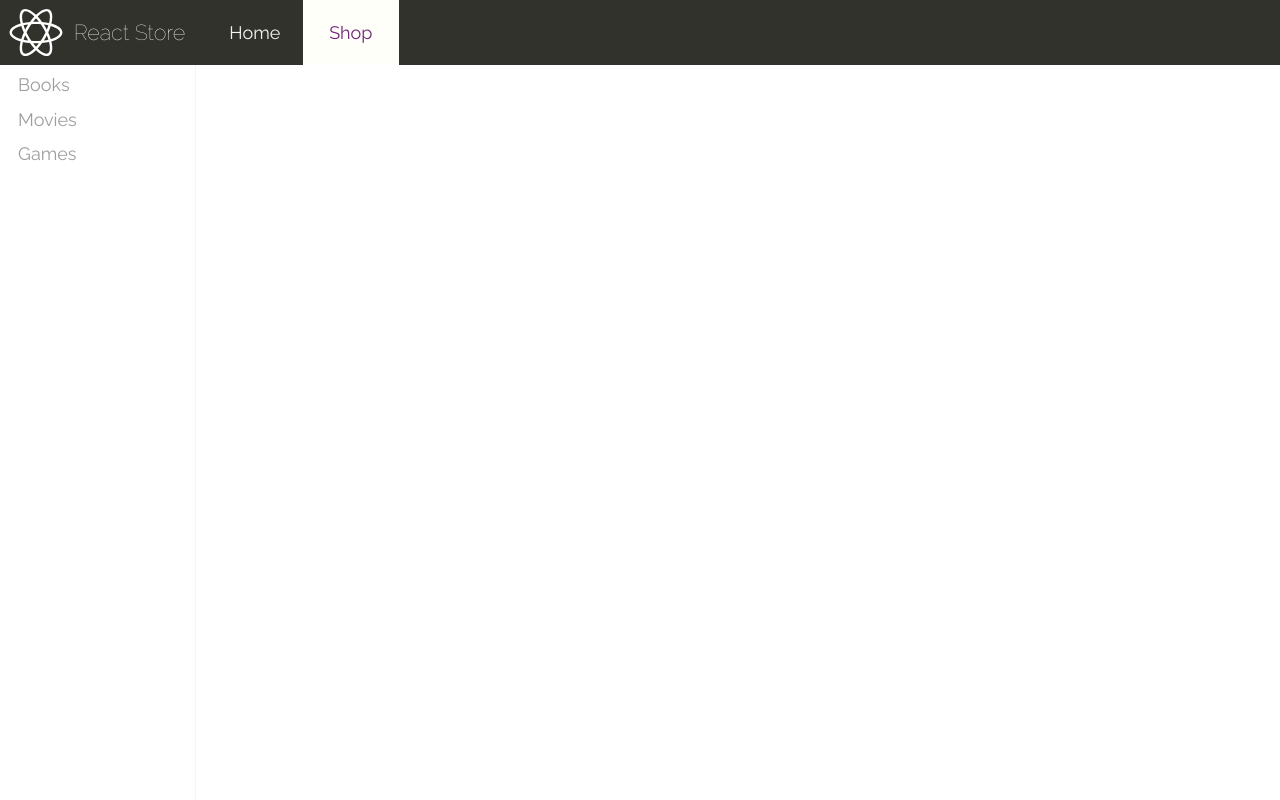
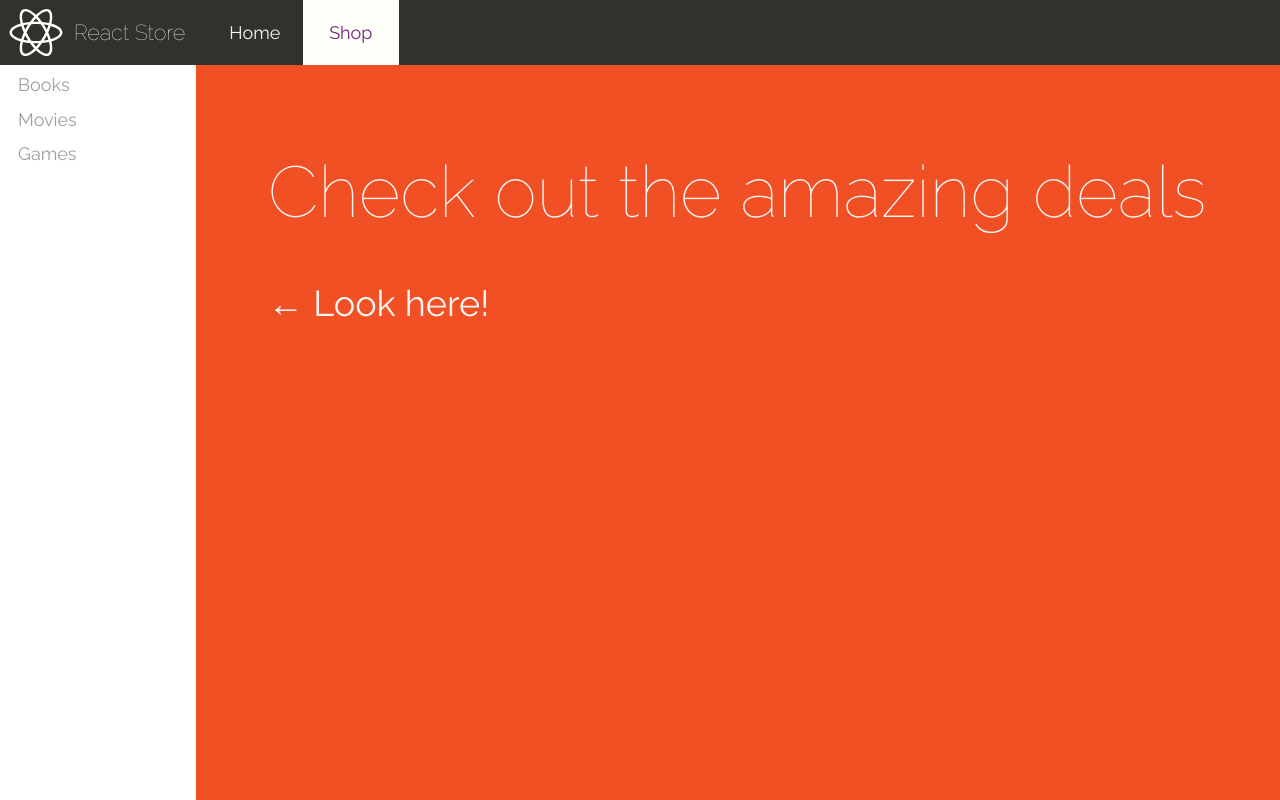
Before and after one commit to jongrim/react-store, a React (Create React App) app: page /shop in a window 1280 px wide. Built offline with nearby package versions, Linux system fonts and the light colour scheme.

Commit message:
Lift cart state and add jumbo display

```diff
--- a/src/components/App.js
+++ b/src/components/App.js
@@ -12,13 +12,45 @@ const appStyle = {
 };
 
 class App extends Component {
+  constructor(props) {
+    super(props);
+    this.state = {
+      cart: []
+    };
+
+    this.addToCart = this.addToCart.bind(this);
+  }
+
+  addToCart(product) {
+    this.setState(prevState => {
+      let cart = prevState.cart;
+      let itemIndex = cart.findIndex(item => item.name === product.name);
+      if (itemIndex !== -1) {
+        cart[itemIndex].quantity++;
+      } else {
+        product.quantity = 1;
+        cart.push(product);
+      }
+      return {
+        cart
+      };
+    });
+  }
+
   render() {
     return (
       <Router>
         <div style={appStyle}>
           <Nav />
           <Route exact path="/" component={Home} />
-          <Route path="/shop" component={Store} />
+          <Route
+            path="/shop"
+            render={props => {
+              return (
+                <Store cart={this.state.cart} addToCart={this.addToCart} />
+              );
+            }}
+          />
         </div>
       </Router>
     );
--- /dev/null
+++ b/src/components/JumboDisplay.js
@@ -0,0 +1,19 @@
+import React from 'react';
+import PropTypes from 'prop-types';
+
+const JumboDisplay = props => {
+  const jumboDisplay = {
+    flex: '1 1 240px',
+    padding: '2em 4em',
+    backgroundColor: props.bgColor || '#712F79',
+    color: props.color || '#F5F5F5'
+  };
+  return <div style={jumboDisplay}>{props.children}</div>;
+};
+
+JumboDisplay.propTypes = {
+  bgColor: PropTypes.string,
+  color: PropTypes.string
+};
+
+export default JumboDisplay;
--- a/src/components/Store.js
+++ b/src/components/Store.js
@@ -1,10 +1,11 @@
 import React, { Component } from 'react';
+import BookDetail from './BookDetail.js';
 import Cart from './Cart';
+import GameDetail from './GameDetail.js';
+import JumboDisplay from './JumboDisplay.js';
+import MovieDetail from './MovieDetail.js';
+import ProductDetail from './ProductDetail.js';
 import ProductTable from './ProductTable';
-import ProductDetail from './ProductDetail.js';
-import BookDetail from './BookDetail.js';
-import GameDetail from './GameDetail.js';
-import MovieDetail from './MovieDetail.js';
 import { Sidebar, SidebarLink } from './Sidebar.js';
 import { Route } from 'react-router-dom';
 import API from '../utils/api.js';
@@ -23,13 +24,7 @@ const storeFrontStyle = {
 class Store extends Component {
   constructor(props) {
     super(props);
-
-    this.state = {
-      cart: []
-    };
-
     this.handlePurchase = this.handlePurchase.bind(this);
-    this.addToCart = this.addToCart.bind(this);
   }
 
   handlePurchase(event, product, quantity) {
@@ -48,22 +43,6 @@ class Store extends Component {
       });
   }
 
-  addToCart(product) {
-    this.setState(prevState => {
-      let cart = prevState.cart;
-      let itemIndex = cart.findIndex(item => item.name === product.name);
-      if (itemIndex !== -1) {
-        cart[itemIndex].quantity++;
-      } else {
-        product.quantity = 1;
-        cart.push(product);
-      }
-      return {
-        cart
-      };
-    });
-  }
-
   render() {
     return (
       <div style={storeFrontStyle}>
@@ -74,11 +53,25 @@ class Store extends Component {
         </Sidebar>
         <Route
           exact
+          path="/shop"
+          render={() => {
+            return (
+              <JumboDisplay bgColor="#F15025">
+                <h1 style={{ fontSize: '4rem', fontWeight: '100' }}>
+                  Check out the amazing deals
+                </h1>
+                <p style={{ fontSize: '2rem' }}>← Look here!</p>
+              </JumboDisplay>
+            );
+          }}
+        />
+        <Route
+          exact
           path="/shop/books"
           render={() => (
             <ProductTable
               productAPI="/books"
-              addToCart={this.addToCart}
+              addToCart={this.props.addToCart}
               cardType={BookCard}
             />
           )}
@@ -89,7 +82,7 @@ class Store extends Component {
           render={() => (
             <ProductTable
               productAPI="/games"
-              addToCart={this.addToCart}
+              addToCart={this.props.addToCart}
               cardType={GameCard}
             />
           )}
@@ -100,7 +93,7 @@ class Store extends Component {
           render={() => (
             <ProductTable
               productAPI="/movies"
-              addToCart={this.addToCart}
+              addToCart={this.props.addToCart}
               cardType={MovieCard}
             />
           )}
@@ -143,8 +136,8 @@ class Store extends Component {
           }}
         />
 
-        {this.state.cart.length > 0 ? (
-          <Cart products={this.state.cart} />
+        {this.props.cart.length > 0 ? (
+          <Cart products={this.props.cart} />
         ) : null}
       </div>
     );
```
